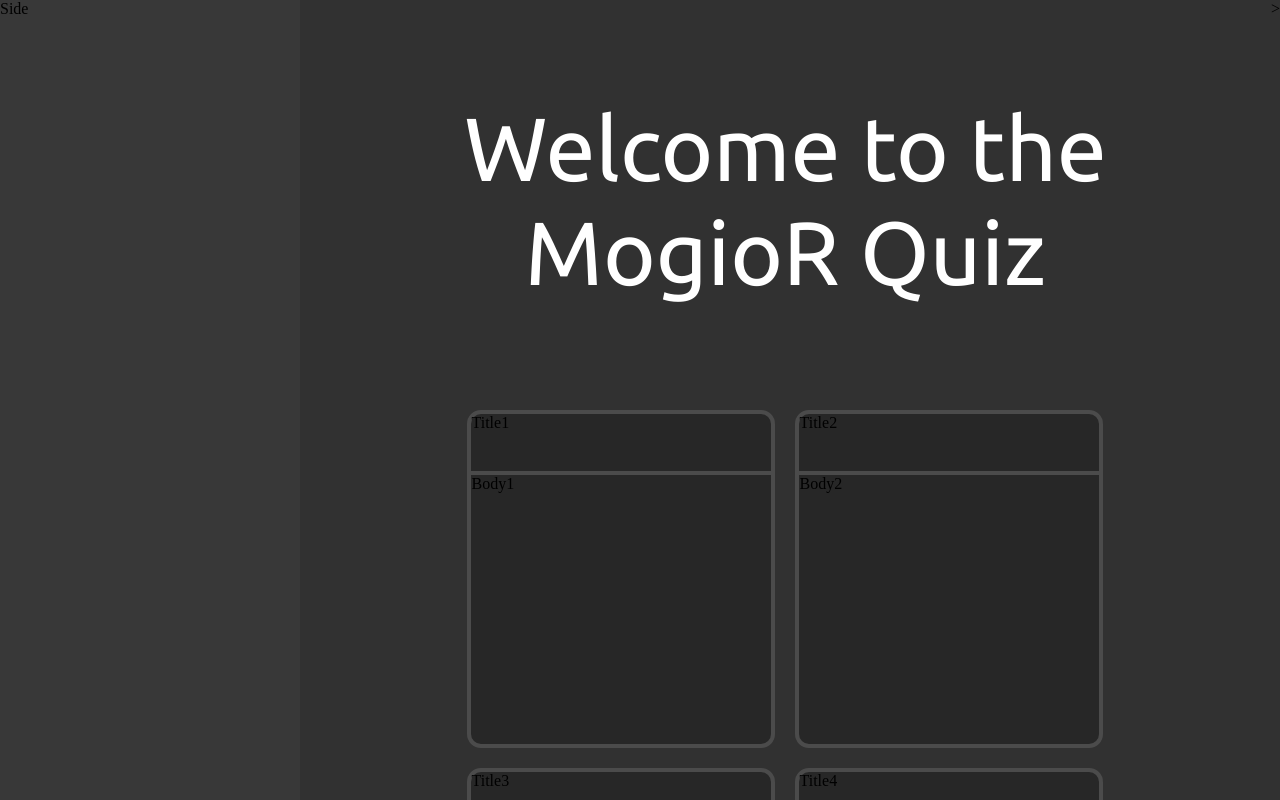
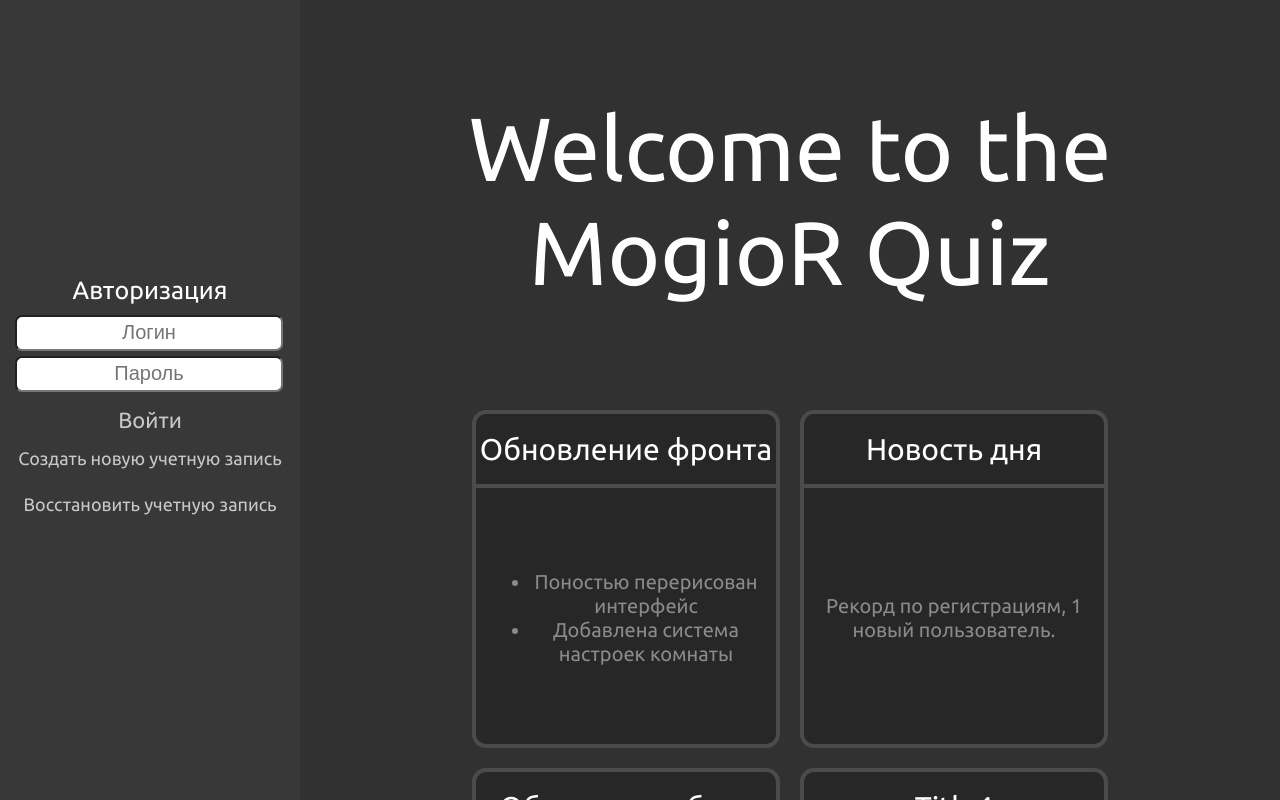
Before and after one commit to MogioR/anime_quiz_front, a Vue app: page / in a window 1280 px wide. Built offline with nearby package versions, Linux system fonts and the light colour scheme.

Commit message:
login_block

```diff
--- a/src/App.vue
+++ b/src/App.vue
@@ -1,10 +1,10 @@
 <template>
   <div class="container">
     <div class="container side_block" id="side_block">
-      Side
+      <AuthorisationBlock></AuthorisationBlock>
     </div>
     <div class="container game_zone" id="gane_zone">
-      <News_blok></News_blok>>
+      <News_blok></News_blok>
     </div>
   </div>
 </template>
@@ -13,17 +13,19 @@
 <script>
   // import { mapGetters, mapActions } from "vuex";
 import News_blok from './components/game_zone/news_block.vue'
+import AuthorisationBlock from './components/side_block/authorisation_block.vue'
 // import Authorisation from 'src_old/components/side_block/authorisation.vue';
 
   export default {
     name: 'App',
     components: {
       News_blok,
+      AuthorisationBlock
     }
   }
   </script>
 
-<style>
+<style scoped>
 .container {
     margin: 0px;
     padding: 0px;
@@ -33,7 +35,7 @@ import News_blok from './components/game_zone/news_block.vue'
 }
 .side_block {
     width: 300px;
-    min-width: 200px;
+    min-width: 300px;
     height: 100vh;
     float: left;
     background: #383838;;
--- a/src/components/game_zone/microblog_item.vue
+++ b/src/components/game_zone/microblog_item.vue
@@ -1,10 +1,10 @@
 <template>
   <div class="microblog_item_main">
     <div class="microblog_item_title">
-        {{title}}
+      <span v-html="title"></span>
     </div>
     <div class="microblog_item_body">
-      {{body}}
+      <span v-html="body"></span>
     </div>
   </div>
 </template>
@@ -28,7 +28,7 @@ export default {
   border-radius: 14px;
   border: 4px solid #4b4b4b;
 
-  display: flex;
+  flex-wrap: wrap;
   flex-direction: column;
 }
 .microblog_item_title {
@@ -36,11 +36,31 @@ export default {
   width: 100%;
   border-bottom: 4px solid #4b4b4b;
   display: flex;
+  justify-content: space-around;
+  align-items: center;
+
+  color: white;
+  font-family : 'Ubuntu';
+  font-style: normal;
+  font-size: 30px;
+
 }
 
 .microblog_item_body {
   display: flex;
-  height: 100%;
-  width: 100%;
+  height: 230px;
+  width: 270px;
+
+  display: flex;
+  justify-content: space-around;
+  align-items: center;
+
+  color: rgb(138, 138, 138);
+  font-family : 'Ubuntu';
+  font-style: normal;
+  font-size: 20px;
+  text-align: center;
+  padding: 15px;
 }
+
 </style>
--- a/src/components/game_zone/news_block.vue
+++ b/src/components/game_zone/news_block.vue
@@ -25,51 +25,19 @@ export default {
     return {
       news: [
         {
-            'title': 'Title1',
-            'body': 'Body1'
+            'title': 'Обновление фронта',
+            'body': '<ul><li>Поностью перерисован интерфейс </li><li> Добавлена система настроек комнаты</li></ul>'
         },
         {
-            'title': 'Title2',
-            'body': 'Body2'
+            'title': 'Новость дня',
+            'body': 'Рекорд по регистрациям, 1 новый пользователь.'
         },
         {
-            'title': 'Title3',
-            'body': 'Body3'
+            'title': 'Обновление бека',
+            'body': 'Проект перешел на полностью микросервисную архитектуру для улучшения стабильности и масштабируемости.'
         },
         {
             'title': 'Title4',
-            'body': 'Body2'
-        },
-        {
-            'title': 'Title3',
-            'body': 'Body3'
-        },
-        {
-            'title': 'Title2',
-            'body': 'Body2'
-        },
-        {
-            'title': 'Title3',
-            'body': 'Body3'
-        },
-        {
-            'title': 'Title2',
-            'body': 'Body2'
-        },
-        {
-            'title': 'Title3',
-            'body': 'Body3'
-        },
-        {
-            'title': 'Title2',
-            'body': 'Body2'
-        },
-        {
-            'title': 'Title3',
-            'body': 'Body3'
-        },
-        {
-            'title': 'Title2',
             'body': 'Body2'
         },
         {
--- /dev/null
+++ b/src/components/side_block/authorisation_block.vue
@@ -0,0 +1,47 @@
+<template>
+    <div class="container">
+        <div class="center">
+            <LoginInputBlock></LoginInputBlock>
+        </div>
+        <div class="bottom">
+            <LoginButtomBlock></LoginButtomBlock>
+        </div>
+    </div>
+</template>
+
+<script>
+import LoginInputBlock from '@/components/side_block/login_input_block.vue';
+import LoginButtomBlock from '@/components/side_block/login_button_block.vue';
+
+export default {
+  name: 'AuthorisationBlock',
+  components: {
+    LoginInputBlock,
+    LoginButtomBlock
+  },
+  data() {
+    return {}
+  }
+}
+</script>
+
+<style scoped>
+.container {
+    width: 100%;
+    height: 100%;
+    display: flex;
+    flex-direction: column;
+    justify-content: center;
+}
+.center {
+    width: 100%;
+    display: flex;
+    align-items: center;
+}
+
+.bottom {
+    width: 100%;
+    display: flex;
+    align-items: center;
+}
+</style>
--- /dev/null
+++ b/src/components/side_block/login_button_block.vue
@@ -0,0 +1,35 @@
+<template>
+    <div class="container">
+        <span class="text button">Создать новую учетную запись</span>
+        <span class="text button">Восстановить учетную запись</span>
+    </div>
+</template>
+
+<script>
+export default {
+  name: 'LoginButtomBlock',
+  data() {
+    return {}
+  }
+}
+</script>
+
+<style scoped>
+
+.container {
+
+}
+.text {
+  text-align: center;
+  font-family : 'Ubuntu';
+  font-style: normal;
+  margin: 5px;
+  margin-bottom: 20px;
+}
+
+
+.button {
+  font-size: 18px;
+  color: rgb(200, 200, 200);
+}
+</style>
--- /dev/null
+++ b/src/components/side_block/login_input_block.vue
@@ -0,0 +1,55 @@
+<template>
+    <div class="container">
+        <span class="text header">Авторизация</span>
+        <input type="text" id="login_input" maxlength="16" class="text_input" placeholder="Логин">
+        <input type="password" id="pass_input" maxlength="32" class="text_input" placeholder="Пароль">
+        <span class="text button">Войти</span>
+    </div>
+</template>
+
+<script>
+export default {
+  name: 'LoginInputBlock',
+  data() {
+    return {}
+  }
+}
+</script>
+
+<style scoped>
+.container {
+  /* position: absolute;
+  margin-top: 50%; */
+  display: flex;
+  flex-direction: column;
+  /* width: 100%; */
+}
+
+.text_input {
+  width: 260px;
+  height: 30px;
+  border-radius: 7px;
+  margin: 0 10px 5px 15px;
+
+  color: #313131;
+  font-size: 20px;
+  text-align: center;
+}
+
+.text {
+  text-align: center;
+  font-family : 'Ubuntu';
+  font-style: normal;
+  margin: 10px;
+}
+
+.header {
+  color: white;
+  font-size: 25px;
+}
+
+.button {
+  font-size: 22px;
+  color: rgb(200, 200, 200);
+}
+</style>
```
